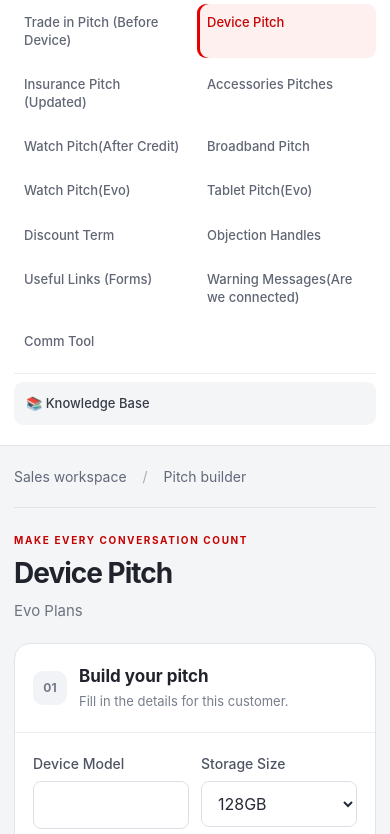
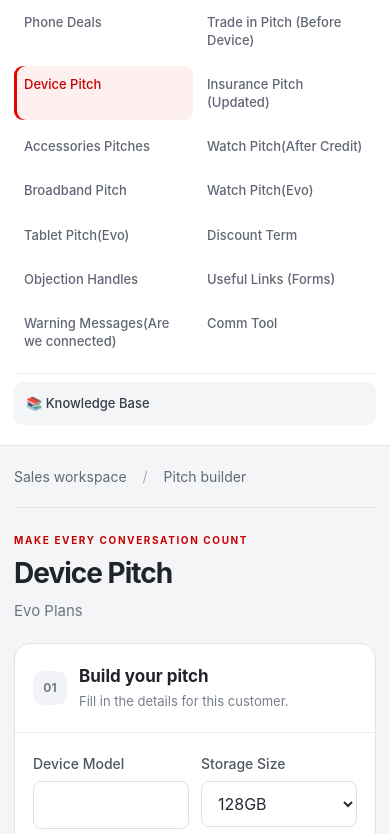
Before and after one commit to Lzic18/pitch-studio, a plain HTML site: page index.html in a window 390 px wide. Shown: the part 84-918 px from the top of the page. Drawn offline with Linux system fonts and the light colour scheme.

Commit message:
Show removable Phone Deals section; label automatic updates as unavailable

```diff
--- a/index.html
+++ b/index.html
@@ -1072,7 +1072,7 @@
             padding: 0.5rem 0;
         }
     </style>
-<link rel="stylesheet" href="studio.css"></head>
+<link rel="stylesheet" href="studio.css"><link rel="stylesheet" href="phone-deals.css"></head>
 
 <body>
     <div class="sidebar">
@@ -1251,6 +1251,7 @@
     <script src="branch-pitches.js"></script>
     <script src="branch-engine.js"></script>
     <script src="scripts.js"></script><script src="studio.js"></script>
+<script src="phone-deals.js"></script>
 </body>
 
 </html>
```
